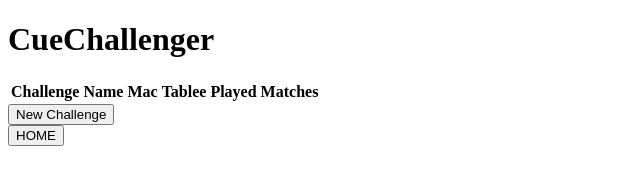
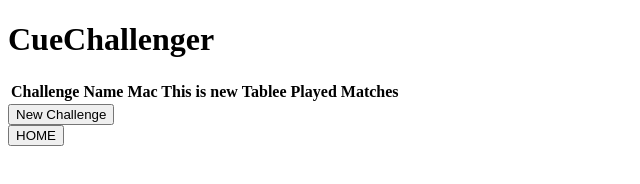
Before and after one commit to alimuqaddas/CueChallenger, an Electron app: page index.html in a window 800 px wide. Shown: the whole page, without its empty margins (0-640 px from the left). Drawn offline with nearby package versions, Linux system fonts and the light colour scheme; no server answers.

Commit message:
Changing Fields
Changing Fields from Mac

```diff
--- a/index.html
+++ b/index.html
@@ -16,7 +16,7 @@
     <table id="challengesTable">
       <thead>
         <tr>
-          <th>Challenge Name Mac</th>
+          <th>Challenge Name Mac This is new</th>
           <th>Tablee</th>
           <th>Played Matches</th>
         </tr>
```
